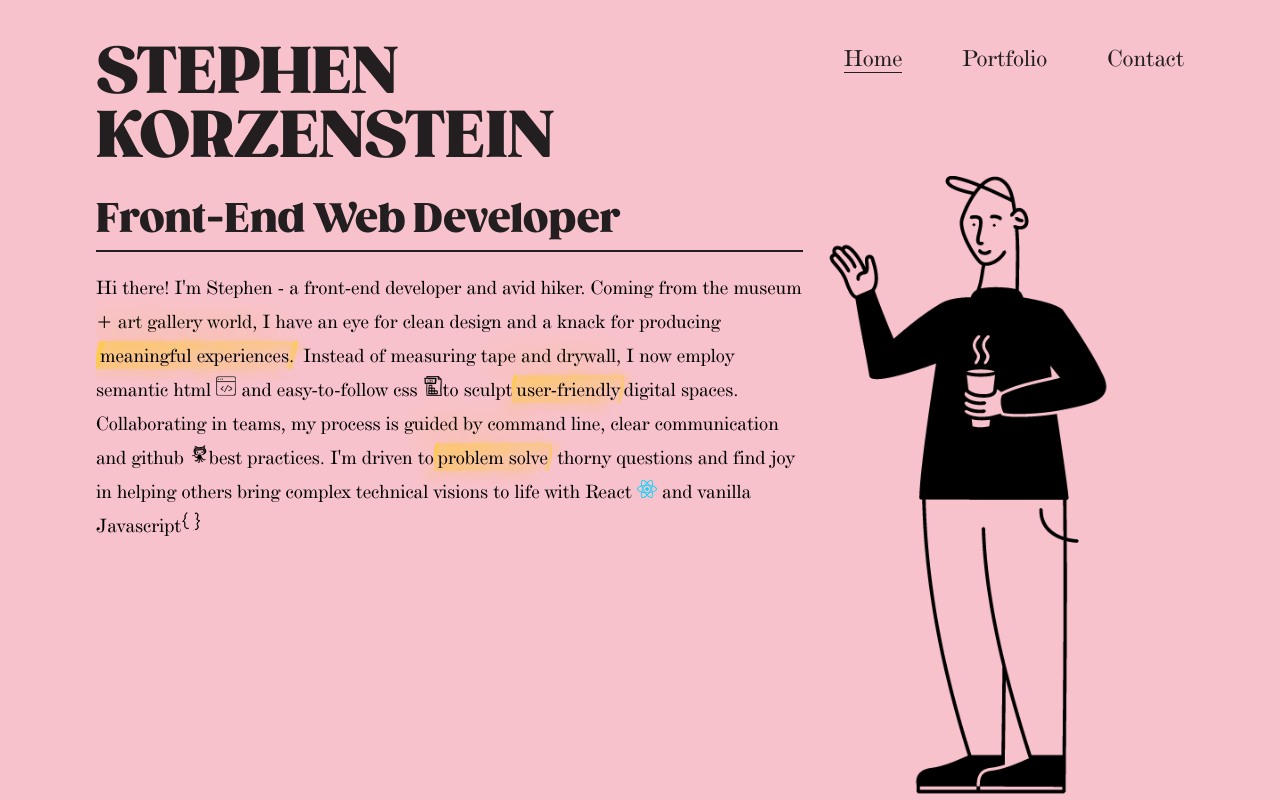
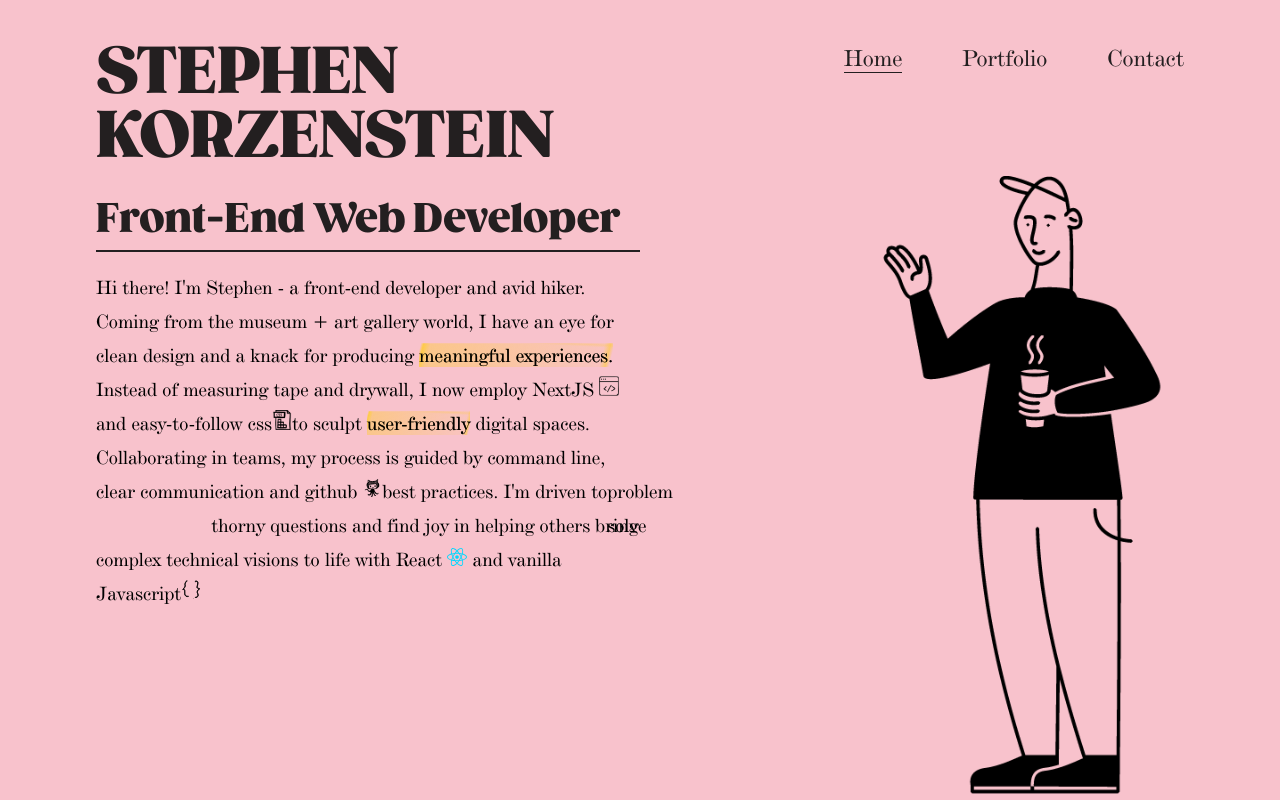
Before and after one commit to korzenstein/revisedSite, a React (Vite) app: page / in a window 1280 px wide. Built offline with nearby package versions, Linux system fonts and the light colour scheme.

Commit message:
animated hight reveal

```diff
--- /dev/null
+++ b/src/components/Highlight/index.tsx
@@ -0,0 +1,67 @@
+import { motion } from "framer-motion";
+import styled from "styled-components";
+
+const StaticText = styled(motion.span)`
+  position: absolute;
+  top: -5px;
+  left: 0;
+  z-index: 1;
+`;
+
+const HighlightStyled = styled(motion.span)`
+  position: relative;
+  display: inline;
+  color: inherit;
+  z-index: 1;
+
+  &::before {
+    content: "";
+    position: absolute;
+    top: 0;
+    left: 0;
+    height: 100%;
+    width: 100%;
+    background: linear-gradient(
+        104deg,
+        rgba(254, 203, 72, 0) 0.9%,
+        rgba(254, 203, 72, 1.25) 2.4%,
+        rgba(254, 203, 72, 0.5) 5.8%,
+        rgba(254, 203, 72, 0.1) 93%,
+        rgba(254, 203, 72, 0.7) 96%,
+        rgba(254, 203, 72, 0) 98%
+      ),
+      linear-gradient(
+        183deg,
+        rgba(254, 203, 72, 0) 0%,
+        rgba(254, 203, 72, 0.3) 7.9%,
+        rgba(254, 203, 72, 0) 15%
+      );
+    z-index: -1;
+    transform-origin: left;
+  }
+`;
+
+interface HighlightProps {
+  delay: number;
+  children: any;
+  duration: number;
+}
+
+const Highlight: React.FC<HighlightProps> = ({ children, delay, duration }) => (
+  <span style={{ position: "relative" }}>
+    <StaticText>{children}</StaticText>
+    <HighlightStyled
+      initial={{ clipPath: "inset(0 100% 0 0)" }}
+      animate={{ clipPath: "inset(0 0% 0 0)" }}
+      transition={{
+        duration: duration,
+        ease: "easeInOut",
+        delay: delay * 0.2,
+      }}
+    >
+      {children}
+    </HighlightStyled>
+  </span>
+);
+
+export default Highlight;
--- a/src/components/Home/index.tsx
+++ b/src/components/Home/index.tsx
@@ -5,11 +5,11 @@ import CSSIcon from "../../assets/css.png";
 import GithubIcon from "../../assets/github.png";
 import ReactIcon from "../../assets/react.svg";
 import JSIcon from "../../assets/curlyBraces.svg";
+import Highlight from "../Highlight";
 import {
   Container,
   TextContainer,
   IntroText,
-  Highlight,
   IconSpan,
   HeroImage,
 } from "./styled";
@@ -26,31 +26,33 @@ const Home: React.FC = () => (
         <TextContainer>
           <StyledH2>Front-End Web Developer</StyledH2>
           <IntroText>
-            <span>
-              {`Hi there! I'm Stephen - a front-end developer and avid hiker.
+            {`Hi there! I'm Stephen - a front-end developer and avid hiker.
                 Coming from the museum + art gallery world, I have an eye for
-                clean design and a knack for producing`}
-            </span>{" "}
-            <Highlight>{`meaningful experiences.`}</Highlight>
-            <span>
-              {" "}
-              Instead of measuring tape and drywall, I now employ semantic html{" "}
-            </span>
+                clean design and a knack for producing `}
+            <Highlight
+              duration={0.7}
+              delay={7}
+            >{`meaningful experiences.`}</Highlight>{" "}
+            {`Instead of
+            measuring tape and drywall, I now employ NextJS `}
             <IconSpan>
               <img src={HtmlIcon} alt="html5 icon" />
             </IconSpan>
-            <span> {`and easy-to-follow css`} </span>
+            {` and easy-to-follow css`}
             <IconSpan>
               <img src={CSSIcon} alt="Css3 icon" />
             </IconSpan>
-            {`to sculpt`}
-            <Highlight>user-friendly</Highlight>
-            {`digital spaces. Collaborating in teams, my process is guided by command line, clear communication and github`}{" "}
+            {`to sculpt `}
+            <Highlight duration={0.2} delay={5}>{`user-friendly`}</Highlight>
+            {` digital spaces. Collaborating in teams, my process is guided by command line, clear communication and github`}{" "}
             <IconSpan>
               <img src={GithubIcon} alt="Github icon" />
             </IconSpan>
-            {`best practices. I'm driven to`}
-            <Highlight>problem solve</Highlight>{" "}
+            {`best practices. I'm driven to `}
+            <Highlight
+              duration={0.5}
+              delay={0.5}
+            >{` problem solve`}</Highlight>{" "}
             {`thorny questions and find joy in helping others bring complex technical visions to life with React `}{" "}
             <IconSpan>
               <img src={ReactIcon} alt="React icon" />
@@ -62,7 +64,7 @@ const Home: React.FC = () => (
           </IntroText>
         </TextContainer>
         <HeroImage>
-          <img src={LarryImage} alt="Friendly wave from a cartoon man" />
+          <img src={LarryImage} alt="Cartoon man" />
         </HeroImage>
       </Container>
     </Section>
--- a/src/components/Home/styled.tsx
+++ b/src/components/Home/styled.tsx
@@ -8,24 +8,25 @@ export const Container = styled.div`
 `;
 
 export const TextContainer = styled.div`
-  width: 65%;
+  width: 50%;
   display: flex;
   flex-direction: column;
   color: black;
+  margin-right: auto;
 `;
 
 export const HeroImage = styled.div`
-  width: 30%; /* Adjust proportionally to match layout */
-  max-height: 100%; /* Prevent overflow beyond the parent's height */
+  width: 30%;
+  max-height: 100%;
   display: flex;
   justify-content: center;
   align-items: center;
 
   img {
-    width: auto; /* Maintain aspect ratio */
-    max-width: 100%; /* Prevent width overflow */
-    height: auto; /* Maintain aspect ratio */
-    max-height: 100%; /* Prevent height overflow */
+    width: auto;
+    max-width: 100%;
+    height: auto;
+    max-height: 100%;
     object-fit: contain;
   }
 `;
@@ -33,32 +34,6 @@ export const HeroImage = styled.div`
 export const IntroText = styled.p`
   margin: 0;
   line-height: 1.7rem;
-`;
-
-export const Highlight = styled.span`
-  transition: all 1.8s ease-in-out;
-  background: linear-gradient(
-      104deg,
-      rgba(254, 203, 72, 0) 0.9%,
-      rgba(254, 203, 72, 1.25) 2.4%,
-      rgba(254, 203, 72, 0.5) 5.8%,
-      rgba(254, 203, 72, 0.1) 93%,
-      rgba(254, 203, 72, 0.7) 96%,
-      rgba(254, 203, 72, 0) 98%
-    ),
-    linear-gradient(
-      183deg,
-      rgba(254, 203, 72, 0) 0%,
-      rgba(254, 203, 72, 0.3) 7.9%,
-      rgba(254, 203, 72, 0) 15%
-    );
-  padding: 0.1rem 0.2rem;
-  -webkit-box-decoration-break: clone;
-  margin: 0;
-  border-radius: 1px;
-  text-shadow: -12px 12px 9.8px rgba(254, 203, 72, 0.7),
-    11px -11.1px 7.3px rgba(254, 203, 72, 1),
-    -18.1px -27.3px 30px rgba(254, 203, 72, 1);
 `;
 
 export const IconSpan = styled.span`
```
